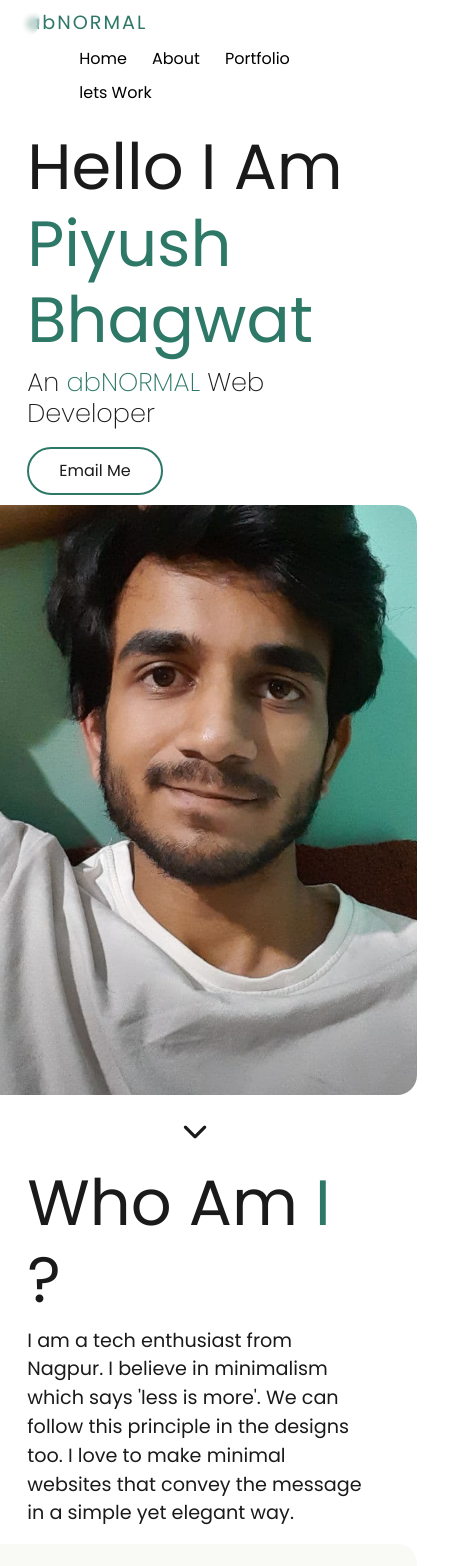
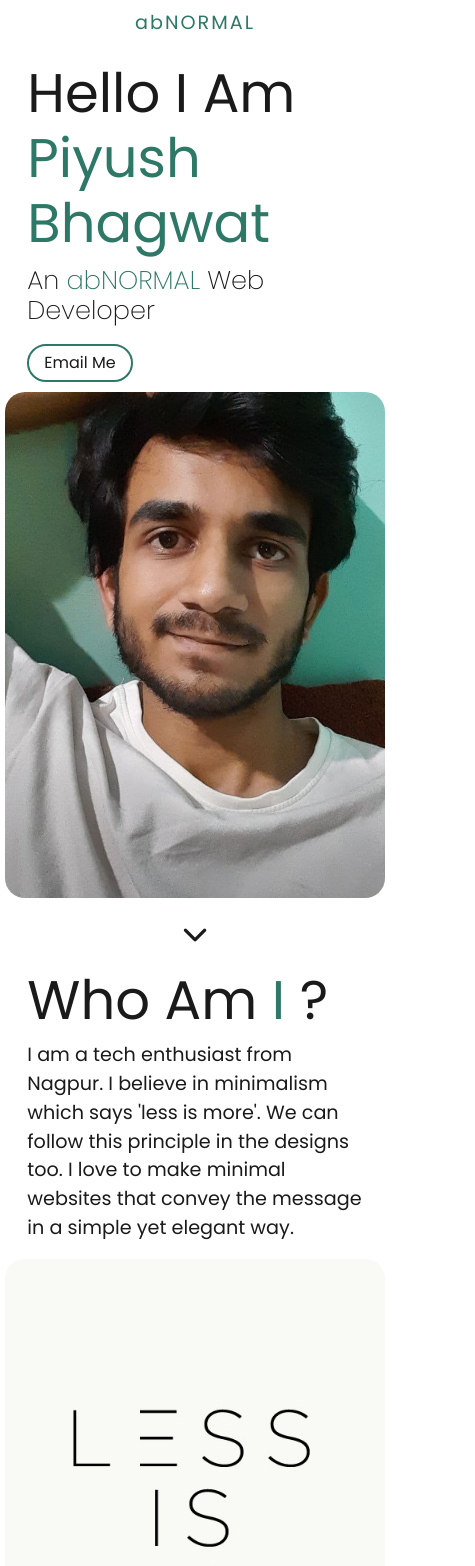
Before and after one commit to Piyush-Bhagwat/PortfolioWebsite, a React (Create React App) app: page / in a window 390 px wide. Shown: the top 1566 px of the page, 475 px wide, since content can reach past the window. Built offline with nearby package versions, Linux system fonts and the light colour scheme; the HTML template or start-up script is replaced by a standard one.

Commit message:
made responsive

```diff
--- a/package.json
+++ b/package.json
@@ -1,4 +1,5 @@
 {
+  "homepage": "https://piyush-bhagwat.github.io/PortfolioWebsite",
   "name": "my-portfolio",
   "version": "0.1.0",
   "private": true,
@@ -6,12 +7,15 @@
     "@testing-library/jest-dom": "^5.16.5",
     "@testing-library/react": "^13.4.0",
     "@testing-library/user-event": "^13.5.0",
+    "gh-pages": "^5.0.0",
     "react": "^18.2.0",
     "react-dom": "^18.2.0",
     "react-scripts": "5.0.1",
     "web-vitals": "^2.1.4"
   },
   "scripts": {
+    "predeploy": "npm run build",
+    "deploy": "gh-pages -d build",
     "start": "react-scripts start",
     "build": "react-scripts build",
     "test": "react-scripts test",
--- a/src/assets/styles/app.css
+++ b/src/assets/styles/app.css
@@ -6,7 +6,7 @@
     --textColor: rgb(26, 26, 26)
 }
 
-::selection{
+::selection {
     background-color: var(--textSelection);
 }
 
@@ -15,7 +15,7 @@
     margin: 0;
     box-sizing: border-box;
     font-family: 'Poppins', sans-serif;
-    color: var( --textColor);
+    color: var(--textColor);
 }
 
 h1 {
@@ -32,7 +32,7 @@ h4 {
     font-size: 1.2em;
 }
 
-p{
+p {
     font-size: 1.2em;
 }
 
@@ -41,7 +41,7 @@ section {
     padding: 2% 7%;
 }
 
-.image{
+.image {
     height: 70vh;
     object-fit: cover;
     aspect-ratio: 3/4;
@@ -70,19 +70,19 @@ section {
     }
 }
 
-.v-center{
+.v-center {
     display: flex;
     flex-direction: column;
     justify-content: center;
     align-items: flex-start;
 }
 
-.h-center{
+.h-center {
     display: flex;
     justify-content: center;
 }
 
-.bton{
+.bton {
     padding: 10px 30px;
     border-radius: 50px;
     background: transparent;
@@ -104,8 +104,9 @@ section {
     z-index: 1000;
 }
 
-.nav ul{
+.nav ul {
     margin: 0;
+    padding: 0;
 }
 
 
@@ -117,7 +118,7 @@ section {
     transition: ease-in 0.2s;
 }
 
-.nav li:hover{
+.nav li:hover {
     transform: translateY(-3px);
 }
 
@@ -127,11 +128,11 @@ section {
     text-decoration: none;
 }
 
-.nav li a:hover{
+.nav li a:hover {
     color: var(--promminantColor);
 }
 
-.logo-text{
+.logo-text {
     color: var(--promminantColor);
     letter-spacing: 2px;
 }
@@ -149,26 +150,10 @@ section {
     justify-content: center;
 }
 
-.hero img {
-    height: 70vh;
-    object-fit: cover;
-    aspect-ratio: 3/4;
-    border-radius: 20px;
-}
-
-
-/* About */
-
-.about img{
-    height: 70vh;
-    object-fit: cover;
-    aspect-ratio: 3/4;
-    border-radius: 20px;
-}
 
 /* PortFolio */
 
-.projects{
+.projects {
     display: flex;
     justify-content: space-between;
     flex-wrap: wrap;
@@ -176,34 +161,34 @@ section {
     row-gap: 30px;
 }
 
-.project-card{
+.project-card {
     text-align: center;
     display: inline-block;
     width: 18vw;
 }
 
-.project-card a{
-    color: var( --textColor);
+.project-card a {
+    color: var(--textColor);
     text-decoration: none;
     transition: 0.2s ease;
 }
 
-.project-card a:hover{
+.project-card a:hover {
     color: var(--promminantColor);
 }
 
-.project-card img{
+.project-card img {
     aspect-ratio: 1/1;
     width: 100%;
     object-fit: cover;
     border-radius: 10px;
 }
 
-.project-card img:hover{
+.project-card img:hover {
     object-fit: contain;
 }
 
-.tag{
+.tag {
     display: inline-block;
     border: solid 2px var(--promminantColor);
     margin: 0 4px;
@@ -211,12 +196,12 @@ section {
     border-radius: 43px;
 }
 
-.tag p{
+.tag p {
     font-size: 14px;
     margin: 0;
 }
 
-#trailer{
+#trailer {
     position: fixed;
     height: 40px;
     width: 40px;
@@ -232,40 +217,101 @@ section {
     pointer-events: none;
 }
 
-#social img{
-    height: 70vh;
-    object-fit: cover;
-    aspect-ratio: 3/4;
-    border-radius: 20px;
-}
-
-.follow-link a{
+.follow-link a {
     font-size: 2em;
     padding: 20px;
 }
 
-.follow-link i{
+.follow-link i {
     transition: all ease 0.4s;
 }
 
-.follow-link a:hover > i{
+.follow-link a:hover>i {
     color: var(--promminantColor);
 }
 
 /* Footer */
 
-#footer{
+#footer {
     text-align: center;
     padding: 5px;
     background-color: rgb(36, 36, 36);
 }
 
-#footer p{
+#footer p {
     color: #fff;
     margin: 0;
 }
 
-#footer a{
+#footer a {
     text-decoration: none;
     color: var(--promminantColor);
 }
+
+#burger {
+    opacity: 0;
+    pointer-events: none;
+}
+
+@media screen and (max-width: 600px) {
+    h1 {
+        font-size: 3.4em;
+    }
+
+    .nav {
+        position: sticky;
+        text-align: center;
+        width: 100%;
+        display: flex;
+        justify-content: center;
+    }
+
+    .nav ul {
+        opacity: 0;
+        position: fixed;
+        pointer-events: none;
+    }
+
+    .nav li {
+        display: block;
+        text-align: center;
+        padding: 10% 0;
+    }
+
+    #burger {
+        opacity: 1;
+        pointer-events: all;
+    }
+
+    .hide-burger {
+        opacity: 0;
+        pointer-events: none;
+    }
+
+    .project-card {
+        width: 100%;
+
+    }
+
+    #trailer {
+        opacity: 0;
+    }
+
+    .image {
+        height: 60vh;
+    }
+
+    .bton{
+        padding: 5px 15px;
+    }
+
+    .follow-link a {
+        padding: 5px;
+    }
+
+    .follow-link {
+        display: flex;
+        width: 100%;
+        justify-content: space-between;
+    }
+}
--- a/src/components/navbar.jsx
+++ b/src/components/navbar.jsx
@@ -2,7 +2,8 @@ import React from "react";
 
 export default function Navbar() {
     return (
-        <div className="nav">
+        <>
+            <div className="nav ">
                 <h4 className="logo-text">abNORMAL</h4>
                 <ul>
                     <li>
@@ -15,9 +16,12 @@ export default function Navbar() {
                         <a href="#portfolio">Portfolio</a>
                     </li>
                     <li>
-                    <a href="mailto:piyushbhagwat5@gmail.com?subject=Work Request!">lets Work</a>
+                        <a href="mailto:piyushbhagwat5@gmail.com?subject=Work Request!">
+                            lets Work
+                        </a>
                     </li>
                 </ul>
             </div>
+        </>
     );
 }
```
Also changed, not shown: 1 other file (tests, documents, lock files or other folders). Lines whose indentation alone changed are shown as unchanged.
